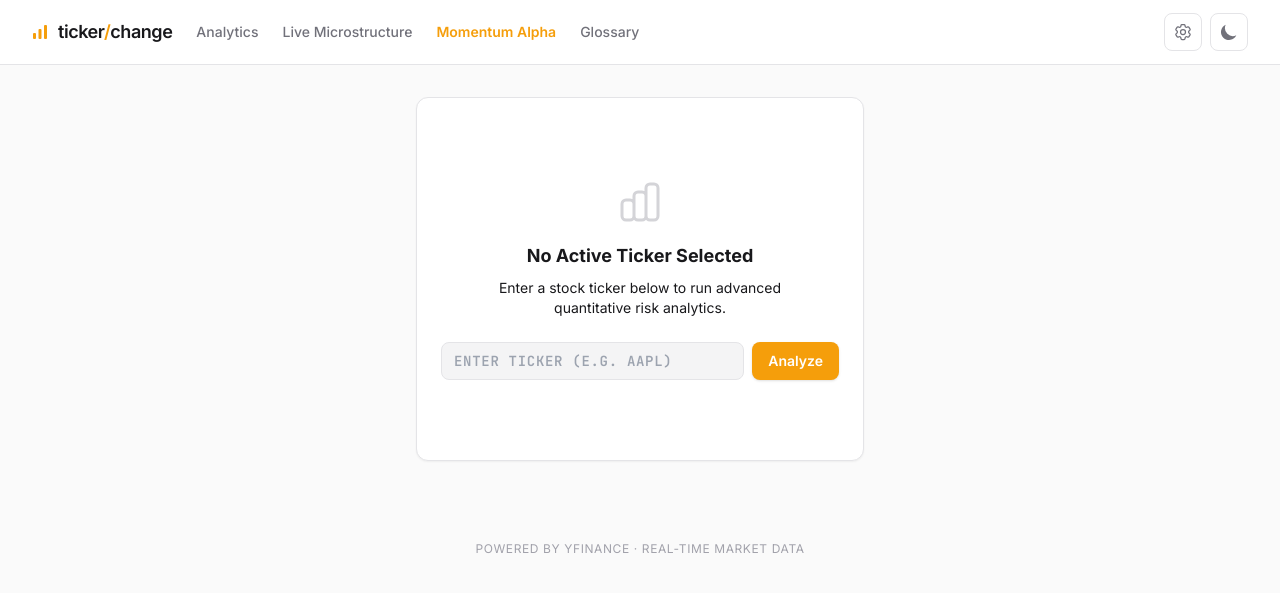
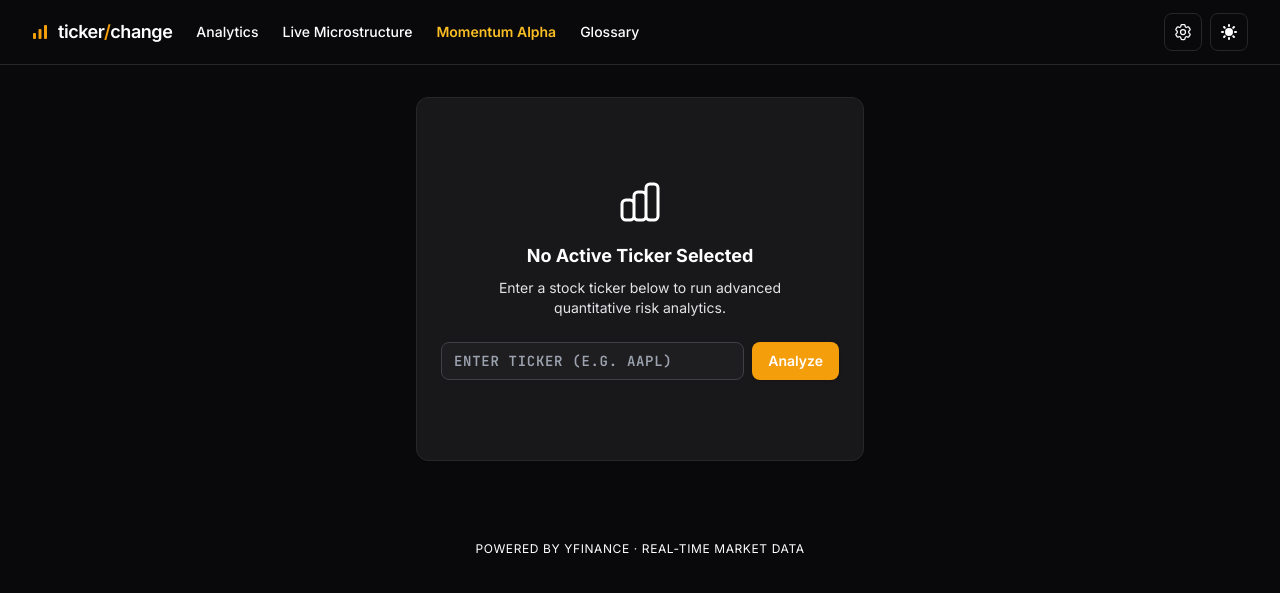
Before and after one commit to n1ecC/ticker-change, a Flask app: page /analytics in a window 1280 px wide. Shown: the top 593 px of the page. Run offline with Flask 3, Linux system fonts and the light colour scheme; some libraries are stand-ins or nearby versions.

Commit message:
design: default application to dark mode when no theme is selected

```diff
--- a/templates/base.html
+++ b/templates/base.html
@@ -1,5 +1,5 @@
 <!doctype html>
-<html lang="en">
+<html lang="en" class="dark">
   <head>
     <meta charset="utf-8">
     <meta name="viewport" content="width=device-width, initial-scale=1">
@@ -13,7 +13,28 @@
             fontFamily: {
               sans: ['Inter', 'ui-sans-serif', 'system-ui', 'sans-serif'],
               mono: ['JetBrains Mono', 'ui-monospace', 'SFMono-Regular', 'monospace'],
-            }
+            },
+            colors: {
+              zinc: {
+                50:  '#fafafa',
+                100: '#f4f4f5',
+                105: '#f0f0f1',
+                150: '#ededee',
+                200: '#e4e4e7',
+                300: '#d4d4d8',
+                350: '#c4c4c8',
+                400: '#a1a1aa',
+                500: '#71717a',
+                550: '#65656d',
+                600: '#52525b',
+                650: '#48484f',
+                700: '#3f3f46',
+                800: '#27272a',
+                850: '#1e1e21',
+                900: '#18181b',
+                950: '#09090b',
+              },
+            },
           }
         }
       }
@@ -167,8 +188,8 @@
       .dark .text-zinc-600 { color: #ffffff !important; }
     </style>
     <script>
-      // Initialize dark mode before page load to prevent flash
-      if (localStorage.theme === 'dark' || (!('theme' in localStorage) && window.matchMedia('(prefers-color-scheme: dark)').matches)) {
+      // Initialize dark mode before page load to prevent flash. Default to dark.
+      if (localStorage.theme === 'dark' || !('theme' in localStorage)) {
         document.documentElement.classList.add('dark')
       } else {
         document.documentElement.classList.remove('dark')
@@ -265,8 +286,8 @@
       const themeToggleDarkIcon = document.getElementById('theme-toggle-dark-icon');
       const themeToggleLightIcon = document.getElementById('theme-toggle-light-icon');
 
-      // Show the correct icon based on current theme
-      if (localStorage.getItem('theme') === 'dark' || (!('theme' in localStorage) && window.matchMedia('(prefers-color-scheme: dark)').matches)) {
+      // Show the correct icon based on current theme. Default to dark.
+      if (localStorage.getItem('theme') === 'dark' || !('theme' in localStorage)) {
         themeToggleLightIcon.classList.remove('hidden');
       } else {
         themeToggleDarkIcon.classList.remove('hidden');
```
